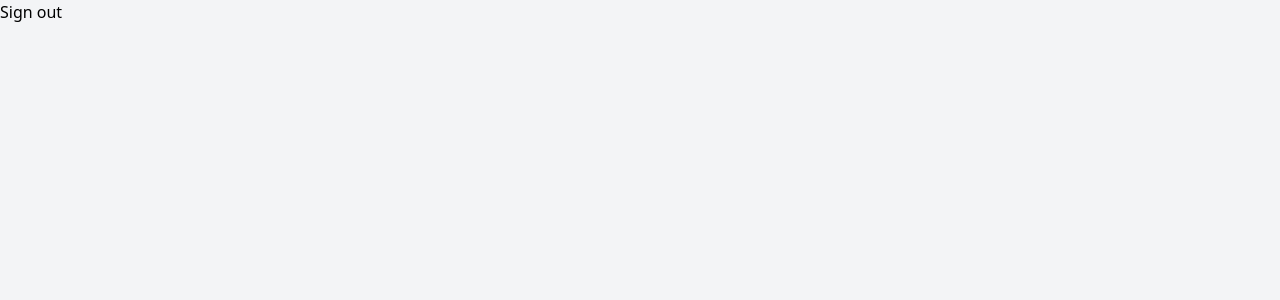
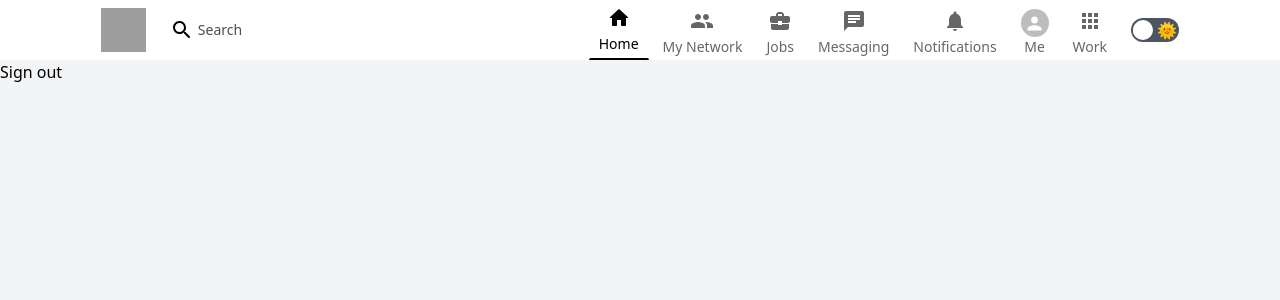
Before and after one commit to anasbn3issa/InkedLin, a Next.js app: page / in a window 1280 px wide. Shown: the top 300 px of the page. Built offline with nearby package versions, Linux system fonts and the light colour scheme; grey boxes are pictures that could not be loaded.

Commit message:
add framermotion animation to change light and dark theme add header with HeaderLink components

```diff
--- /dev/null
+++ b/components/Header.js
@@ -0,0 +1,89 @@
+import Image from "next/image";
+import SearchRoundedIcon from "@mui/icons-material/SearchRounded";
+import HeaderLink from "./HeaderLink";
+import GroupIcon from "@mui/icons-material/Group";
+import BusinessCenterIcon from "@mui/icons-material/BusinessCenter";
+import ChatIcon from "@mui/icons-material/Chat";
+import NotificationsIcon from "@mui/icons-material/Notifications";
+import HomeRoundedIcon from "@mui/icons-material/HomeRounded";
+import AppsOutlinedIcon from "@mui/icons-material/AppsOutlined";
+import { Avatar } from "@mui/material";
+import { useEffect, useState } from "react";
+import { useTheme } from "next-themes";
+import { motion } from "framer-motion";
+
+const spring = {
+  type: "spring",
+  stiffness: 700,
+  damping: 30,
+};
+
+function Header() {
+  const [mounted, setMounted] = useState(false);
+  const { setTheme, resolvedTheme, theme } = useTheme();
+
+  // After mounting, we have access to the theme
+  useEffect(() => setMounted(true), []);
+
+  console.log("Current theme is", theme);
+
+  return (
+    <header className="sticky top-0 z-40 bg-white dark:bg-[#1D2226] flex items-center justify-around py-1.5 px-3 focus-within:shadow-lg">
+      {/* Left */}
+      <div className="flex items-center space-x-2 w-full max-w-xs">
+        {mounted && (
+          <>
+            {resolvedTheme === "dark" ? (
+              <Image src="https://rb.gy/bizvqj" width={45} height={45} />
+            ) : (
+              <Image src="https://rb.gy/dpmd9s" width={55} height={55} />
+            )}
+          </>
+        )}
+
+        <div className="flex items-center space-x-1 dark:md:bg-gray-700 py-2.5 px-4 rounded w-full">
+          <SearchRoundedIcon />
+          <input
+            type="text"
+            placeholder="Search"
+            className="hidden md:inline-flex bg-transparent text-sm focus:outline-none placeholder-black/70 dark:placeholder-white/75 flex-grow"
+          />
+        </div>
+      </div>
+      {/* Right */}
+
+      <div className="flex items-center space-x-6">
+        <HeaderLink Icon={HomeRoundedIcon} text="Home" feed active />
+        <HeaderLink Icon={GroupIcon} text="My Network" feed />
+        <HeaderLink Icon={BusinessCenterIcon} text="Jobs" feed hidden />
+        <HeaderLink Icon={ChatIcon} text="Messaging" feed />
+        <HeaderLink Icon={NotificationsIcon} text="Notifications" feed />
+        <HeaderLink Icon={Avatar} text="Me" feed avatar hidden />
+        <HeaderLink Icon={AppsOutlinedIcon} text="Work" feed hidden />
+
+        {/* Dark mode toggle */}
+        {mounted && (
+          <div
+            className={`bg-gray-600 flex items-center px-0.5 rounded-full h-6 w-12 cursor-pointer flex-shrink-0 relative ${
+              resolvedTheme === "dark" ? "justify-end" : "justify-start"
+            }`}
+            onClick={() =>
+              setTheme(resolvedTheme === "dark" ? "light" : "dark")
+            }
+          >
+            <span className="absolute left-0">🌜</span>
+            <motion.div
+              className="w-5 h-5 bg-white rounded-full z-40"
+              layout
+              transition={spring}
+            />
+
+            <span className="absolute right-0.5">🌞</span>
+          </div>
+        )}
+      </div>
+    </header>
+  );
+}
+
+export default Header;
--- a/components/HeaderLink.js
+++ b/components/HeaderLink.js
@@ -1,14 +1,27 @@
-function HeaderLink({ Icon, text, avatar, feed }) {
+function HeaderLink({ Icon, text, avatar, feed, active, hidden }) {
   return (
     <div
-      className={`cursor-pointer flex flex-col justify-center items-center ${
+      className={`${hidden && "hidden md:inline-flex"}
+      cursor-pointer flex flex-col justify-center items-center ${
         feed
           ? "text-black/60 hover:text-black dark:text-white/75 dark:hover:text-white lg:-mb-1.5 space-y-1"
           : "text-gray-500 hover:text-gray-700"
-      }`}
+      }
+
+      ${active && "!text-black dark:!text-white"}`}
     >
       {avatar ? <Icon className="!h-7 !w-7 lg:!-mb-1" /> : <Icon />}
-      <h4 className="text-sm">{text}</h4>
+      <h4
+        className={`text-sm ${
+          feed && "hidden lg:flex justify-center w-full mx-auto"
+        }`}
+      >
+        {text}
+      </h4>
+
+      {active && (
+        <span className="hidden lg:inline-flex h-0.5 w-[calc(100%+20px)] bg-black dark:bg-white rounded-t-full" />
+      )}
     </div>
   );
 }
--- a/package.json
+++ b/package.json
@@ -14,9 +14,11 @@
     "@mui/icons-material": "^5.10.3",
     "@mui/material": "^5.10.3",
     "@next-auth/mongodb-adapter": "^1.0.4",
+    "framer-motion": "^7.2.1",
     "mongodb": "^4.9.1",
     "next": "12.2.5",
     "next-auth": "^4.10.3",
+    "next-themes": "^0.2.0",
     "react": "18.2.0",
     "react-dom": "18.2.0"
   },
--- a/pages/_app.js
+++ b/pages/_app.js
@@ -1,7 +1,12 @@
-import '../styles/globals.css'
+import { ThemeProvider } from "next-themes";
+import "../styles/globals.css";
 
 function MyApp({ Component, pageProps }) {
-  return <Component {...pageProps} />
+  return (
+    <ThemeProvider attribute="class">
+      <Component {...pageProps} />
+    </ThemeProvider>
+  );
 }
 
-export default MyApp
+export default MyApp;
--- a/pages/index.js
+++ b/pages/index.js
@@ -1,5 +1,6 @@
 import { signOut } from 'next-auth/react'
 import Head from 'next/head'
+import Header from '../components/Header'
 
 export default function Home() {
   return (
@@ -10,6 +11,7 @@
         <link rel="icon" href="/favicon.ico" />
       </Head>
 
+<Header/>
       <button onClick={signOut}>Sign out</button>
     </div>
   )
```
Also changed, not shown: 2 other files (tests, documents, lock files or other folders).
